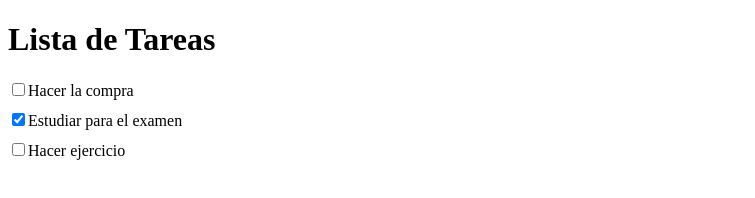
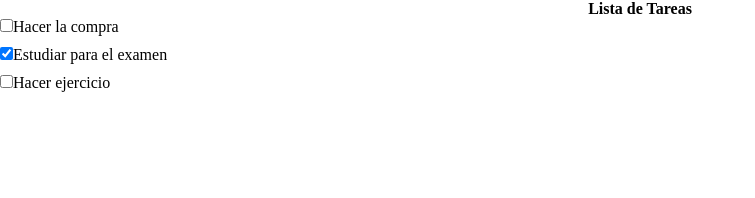
Before and after one commit to AMDER1977/manipulacion-de-arrays, a website: page client/01a-tareas-for-each.html in a window 1280 px wide. Shown: the whole page, without its empty margins (0-755 px from the left). Drawn offline with Linux system fonts and the light colour scheme.

Commit message:
"reto lista de tareas"

```diff
--- a/client/01a-tareas-for-each.html
+++ b/client/01a-tareas-for-each.html
@@ -4,16 +4,7 @@
     <meta charset="UTF-8" />
     <meta name="viewport" content="width=device-width, initial-scale=1.0" />
     <title>Lista de Tareas</title>
-    <style>
-      /* Agrega estilos según tu preferencia */
-      ul {
-        list-style-type: none;
-        padding: 0;
-      }
-      li {
-        margin-bottom: 10px;
-      }
-    </style>
+    <link rel="stylesheet" href="./styles.css" />
   </head>
   <body>
     <h1>Lista de Tareas</h1>
@@ -21,49 +12,6 @@
     <!-- Contenedor para la lista de tareas -->
     <ul id="listaTareas"></ul>
 
-    <script>
-      // Array de tareas con título y estado
-      const tareas = [
-        { titulo: "Hacer la compra", completado: false },
-        { titulo: "Estudiar para el examen", completado: true },
-        { titulo: "Hacer ejercicio", completado: false },
-      ];
-
-      // Función para renderizar la lista de tareas en HTML
-      function renderizarListaTareas() {
-        const listaTareasElement = document.getElementById("listaTareas");
-
-        // Limpiamos el contenido actual
-        listaTareasElement.innerHTML = "";
-
-        // Iteramos sobre el array de tareas y creamos elementos HTML
-        tareas.forEach((tarea, index) => {
-          const li = document.createElement("li");
-
-          // Creamos un input de tipo checkbox
-          const checkbox = document.createElement("input");
-          checkbox.type = "checkbox";
-          checkbox.checked = tarea.completado; // Marcamos como completado si es true
-          checkbox.addEventListener("change", () => {
-            // Actualizamos el estado de la tarea cuando se cambia el checkbox
-            tareas[index].completado = checkbox.checked;
-          });
-
-          // Creamos un span con el título de la tarea
-          const span = document.createElement("span");
-          span.textContent = tarea.titulo;
-
-          // Añadimos el checkbox y el span al elemento li
-          li.appendChild(checkbox);
-          li.appendChild(span);
-
-          // Añadimos el elemento li a la lista
-          listaTareasElement.appendChild(li);
-        });
-      }
-
-      // Llamamos a la función para renderizar la lista de tareas inicialmente
-      renderizarListaTareas();
-    </script>
+    <script src="../server/01a-reto-for-each.js"></script>
   </body>
 </html>
--- /dev/null
+++ b/client/styles.css
@@ -0,0 +1,19 @@
+/* Agrega estilos según tu preferencia */
+* {
+  box-sizing: border-box;
+  padding: 0;
+  margin: 0;
+}
+h1 {
+  display: flex;
+  font-size: medium;
+  justify-content: center;
+}
+ul {
+  list-style-type: none;
+  padding: 0;
+}
+
+li {
+  margin-bottom: 10px;
+}
--- a/server/01a-reto-for-each.js
+++ b/server/01a-reto-for-each.js
@@ -2,15 +2,45 @@
 Ejercicio utilizando la función forEach
 Crea una lista de tareas, a partir de un array que contenga el título y el estado (completado o no) y muéstralos en un archivo HTML. Puedes utilizar un input de tipo checkbox para indicar el estado de la tarea. ¡Comparte tu trabajo en la sección de aportes!
 */
-const tareas = [];
+// Array de tareas con título y estado
+const tareas = [
+  { titulo: "Hacer la compra", completado: false },
+  { titulo: "Estudiar para el examen", completado: true },
+  { titulo: "Hacer ejercicio", completado: false },
+];
 
-const btnAgregar = document.querySelector("#btnAgregar");
+// Función para renderizar la lista de tareas en HTML
+function renderizarListaTareas() {
+  const listaTareasElement = document.getElementById("listaTareas");
 
-btnAgregar.addEventListener("click", () => {
-  const titulo = document.querySelector("#titulo").value;
-  const estado = document.querySelector("#estado").value;
-  tareas.push({ titulo, estado });
-  console.log(tareas);
-});
+  // Limpiamos el contenido actual
+  listaTareasElement.innerHTML = "";
 
-const btnMostrar = document.querySelector("#btnMostrar");
+  // Iteramos sobre el array de tareas y creamos elementos HTML
+  tareas.forEach((tarea, index) => {
+    const li = document.createElement("li");
+
+    // Creamos un input de tipo checkbox
+    const checkbox = document.createElement("input");
+    checkbox.type = "checkbox";
+    checkbox.checked = tarea.completado; // Marcamos como completado si es true
+    checkbox.addEventListener("change", () => {
+      // Actualizamos el estado de la tarea cuando se cambia el checkbox
+      tareas[index].completado = checkbox.checked;
+    });
+
+    // Creamos un span con el título de la tarea
+    const span = document.createElement("span");
+    span.textContent = tarea.titulo;
+
+    // Añadimos el checkbox y el span al elemento li
+    li.appendChild(checkbox);
+    li.appendChild(span);
+
+    // Añadimos el elemento li a la lista
+    listaTareasElement.appendChild(li);
+  });
+}
+
+// Llamamos a la función para renderizar la lista de tareas inicialmente
+renderizarListaTareas();
```
